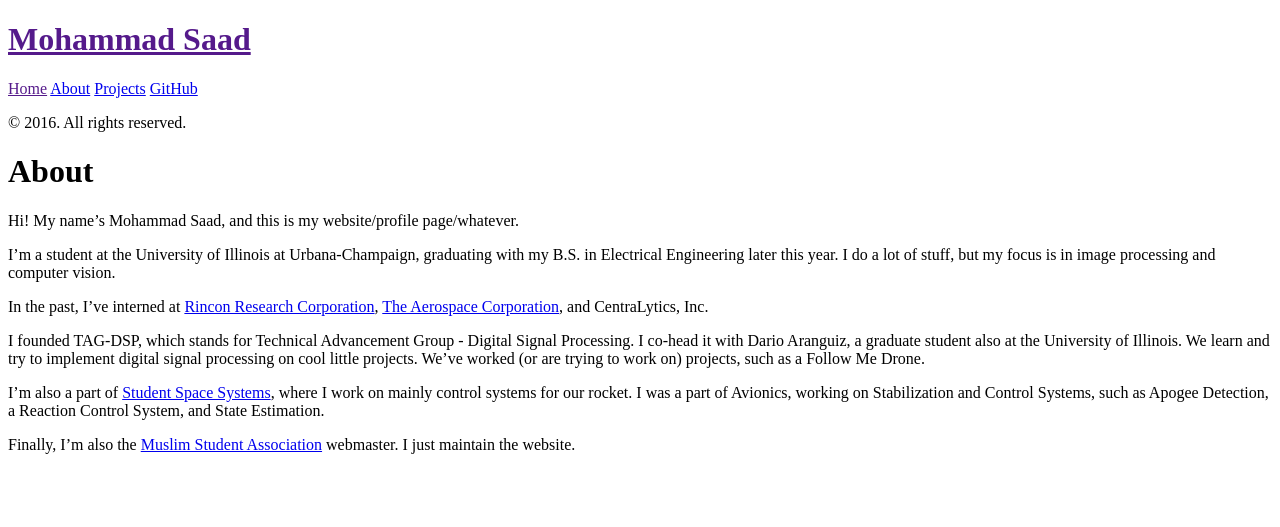
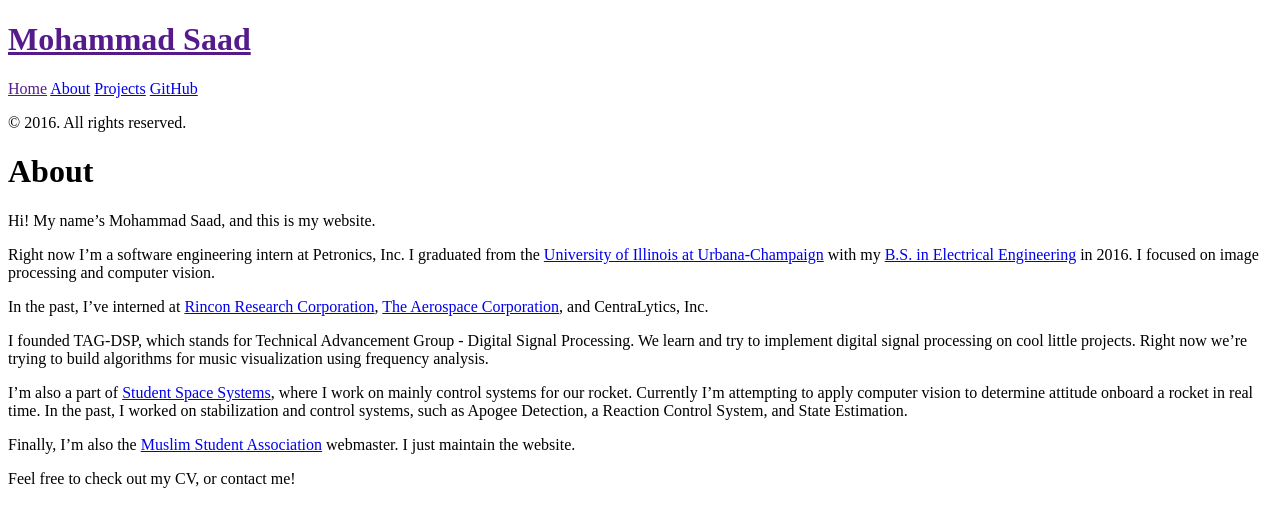
Before and after one commit to mohsaad/mohsaad.github.io, a Jekyll site: the page built from about.md, in a window 1280 px wide. Shown: the top 527 px of the page. Built offline with Jekyll 4.4.1, drawn with Linux system fonts in a browser that asks for light colours; Markdown is read by kramdown in place of the engine named in the settings.

Commit message:
website update

```diff
--- a/about.md
+++ b/about.md
@@ -3,14 +3,16 @@ layout: page
 title: About
 ---
 
-Hi! My name's Mohammad Saad, and this is my website/profile page/whatever.
+Hi! My name's Mohammad Saad, and this is my website.
 
-I'm a student at the University of Illinois at Urbana-Champaign, graduating with my B.S. in Electrical Engineering later this year. I do a lot of stuff, but my focus is in image processing and computer vision.
+Right now I'm a software engineering intern at Petronics, Inc. I graduated from the [University of Illinois at Urbana-Champaign](http://www.illinois.edu) with my [B.S. in Electrical Engineering](http://www.ece.illinois.edu/) in 2016. I focused on image processing and computer vision.
 
 In the past, I've interned at [Rincon Research Corporation](http://www.rincon.com/), [The Aerospace Corporation](http://www.aerospace.org/), and CentraLytics, Inc.
 
-I founded TAG-DSP, which stands for Technical Advancement Group - Digital Signal Processing. I co-head it with Dario Aranguiz, a graduate student also at the University of Illinois. We learn and try to implement digital signal processing on cool little projects. We've worked (or are trying to work on) projects, such as a Follow Me Drone.
+I founded TAG-DSP, which stands for Technical Advancement Group - Digital Signal Processing. We learn and try to implement digital signal processing on cool little projects. Right now we're trying to build algorithms for music visualization using frequency analysis.
 
-I'm also a part of [Student Space Systems](http://www.studentspacesystems.org/), where I work on mainly control systems for our rocket. I was a part of Avionics, working on Stabilization and Control Systems, such as Apogee Detection, a Reaction Control System, and State Estimation.
+I'm also a part of [Student Space Systems](http://www.studentspacesystems.org/), where I work on mainly control systems for our rocket. Currently I'm attempting to apply computer vision to determine attitude onboard a rocket in real time. In the past, I worked on stabilization and control systems, such as Apogee Detection, a Reaction Control System, and State Estimation.
 
 Finally, I'm also the [Muslim Student Association](http://www.msauiuc.org) webmaster. I just maintain the website.
+
+Feel free to check out my CV, or contact me!
```
Also changed, not shown: _posts/2016-07-15-Heart-Rate.md (+9 -3 lines), _posts/2016-07-15-Parkd.md (+1 -1 lines), projects.md (+2 -0 lines).
